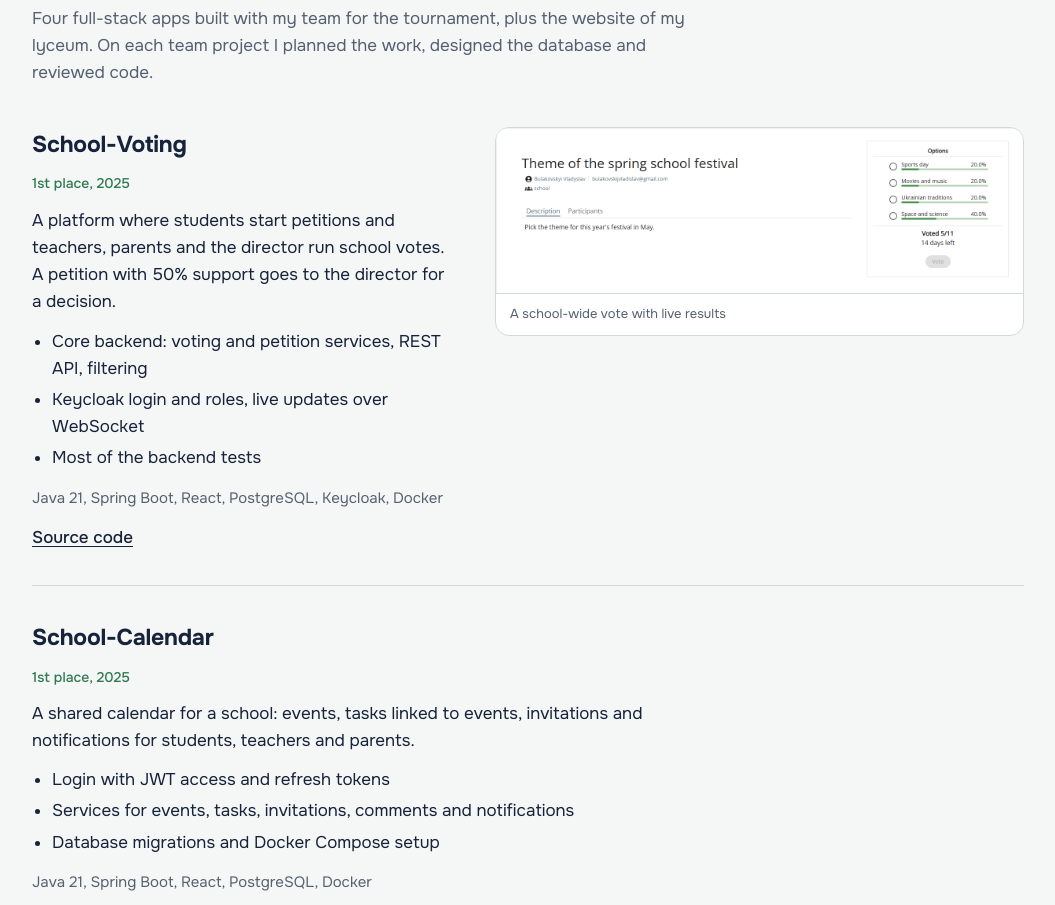
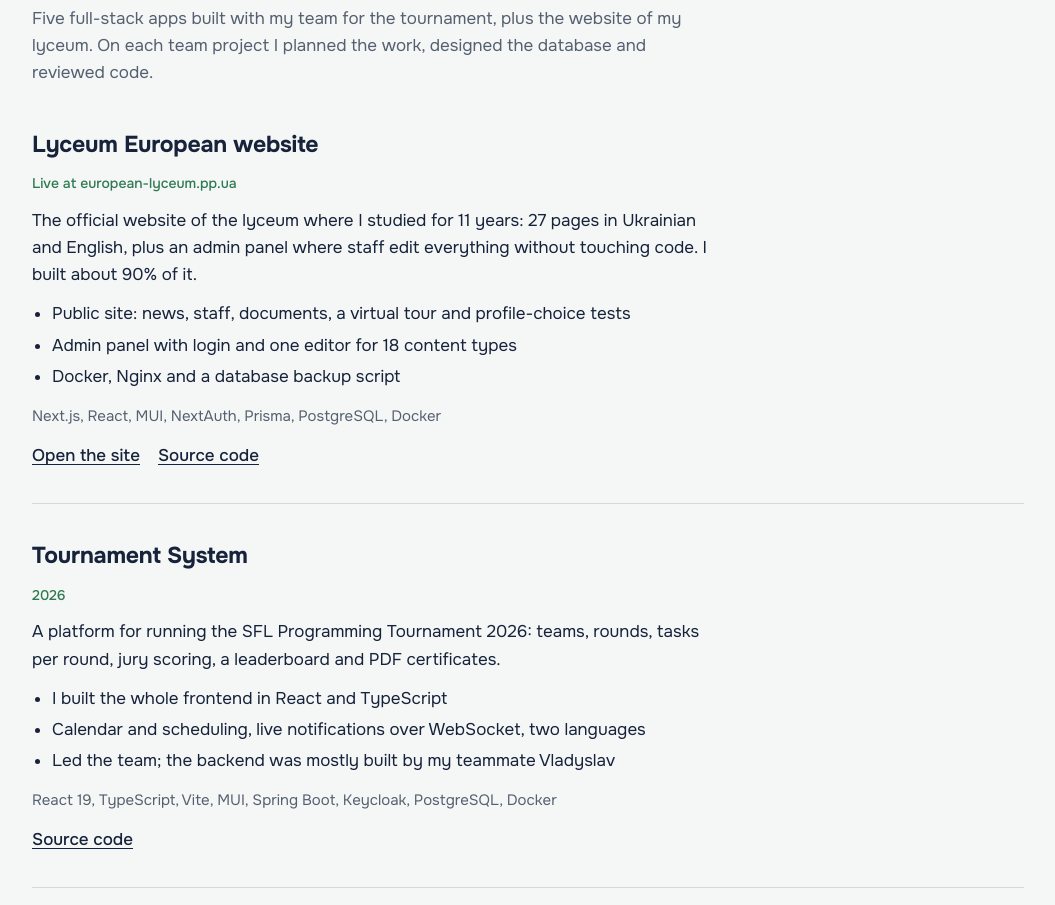
Before and after one commit to dexipua/dexipua.github.io, a plain HTML site: page index.html in a window 1280 px wide. Shown: the part 1082-1987 px from the top of the page, without its empty margins (112-1167 px from the left). Drawn offline with Linux system fonts and the light colour scheme.

Commit message:
Add Lyceum website and Tournament System projects

```diff
--- a/index.html
+++ b/index.html
@@ -82,7 +82,7 @@
   .project ul { margin: 0 0 14px; padding-left: 20px; }
   .project li { margin-bottom: 4px; }
   .project .stack { color: var(--slate); font-size: 15px; margin-bottom: 14px; }
-  .project .links { display: flex; gap: 18px; font-weight: 500; }
+  .project .links { display: flex; flex-wrap: wrap; gap: 18px; font-weight: 500; }
   .shot { margin: 0; border: 1.5px solid var(--line); border-radius: 14px; overflow: hidden; background: var(--panel); }
   .shot img { display: block; width: 100%; height: auto; }
   .shot figcaption { font-size: 13px; color: var(--slate); padding: 10px 14px; border-top: 1px solid var(--line); }
@@ -150,7 +150,37 @@
 
     <section id="projects">
       <h2>Projects</h2>
-      <p class="lead">Four full-stack apps built with my team for the tournament, plus the website of my lyceum. On each team project I planned the work, designed the database and reviewed code.</p>
+      <p class="lead">Five full-stack apps built with my team for the tournament, plus the website of my lyceum. On each team project I planned the work, designed the database and reviewed code.</p>
+
+      <div class="project solo">
+        <div>
+          <h3>Lyceum European website</h3>
+          <span class="result">Live at european-lyceum.pp.ua</span>
+          <p>The official website of the lyceum where I studied for 11 years: 27 pages in Ukrainian and English, plus an admin panel where staff edit everything without touching code. I built about 90% of it.</p>
+          <ul>
+            <li>Public site: news, staff, documents, a virtual tour and profile-choice tests</li>
+            <li>Admin panel with login and one editor for 18 content types</li>
+            <li>Docker, Nginx and a database backup script</li>
+          </ul>
+          <div class="stack">Next.js, React, MUI, NextAuth, Prisma, PostgreSQL, Docker</div>
+          <div class="links"><a href="https://european-lyceum.pp.ua/">Open the site</a><a href="https://github.com/EuropeanLyceum/site">Source code</a></div>
+        </div>
+      </div>
+
+      <div class="project solo">
+        <div>
+          <h3>Tournament System</h3>
+          <span class="result">2026</span>
+          <p>A platform for running the SFL Programming Tournament 2026: teams, rounds, tasks per round, jury scoring, a leaderboard and PDF certificates.</p>
+          <ul>
+            <li>I built the whole frontend in React and TypeScript</li>
+            <li>Calendar and scheduling, live notifications over WebSocket, two languages</li>
+            <li>Led the team; the backend was mostly built by my teammate Vladyslav</li>
+          </ul>
+          <div class="stack">React 19, TypeScript, Vite, MUI, Spring Boot, Keycloak, PostgreSQL, Docker</div>
+          <div class="links"><a href="https://github.com/CoffeeProgrammers-3-0/tournament">Source code</a></div>
+        </div>
+      </div>
 
       <div class="project">
         <div>
@@ -196,8 +226,8 @@
           <p>Grades, subjects, class schedules and school news. Our first team project. 2nd place, 2024.</p>
         </article>
         <article>
-          <h3><a href="https://european-lyceum.pp.ua/">Lyceum European website</a></h3>
-          <p>The official website of the lyceum where I studied for 11 years, live and in use.</p>
+          <h3><a href="https://github.com/dexipua/B4SE1NA">Country Matcher</a></h3>
+          <p>University team project: ranks countries by how close they match your ideal profile, using World Bank data. Python and Streamlit.</p>
         </article>
         <article>
           <h3><a href="https://dexipua.github.io/linal-extern/">Linear algebra prep</a></h3>
@@ -212,7 +242,7 @@
       <div class="facts">
         <div>
           <h3>Tech I use</h3>
-          <p>Java, Spring Boot, Spring Security, Spring Data JPA, PostgreSQL, Flyway, React, MUI, Docker, Keycloak, JUnit, Git</p>
+          <p>Java, Spring Boot, Spring Security, Spring Data JPA, PostgreSQL, Flyway, React, TypeScript, Next.js, Prisma, MUI, Docker, Keycloak, JUnit, Git</p>
         </div>
         <div>
           <h3>Recognition</h3>
```
